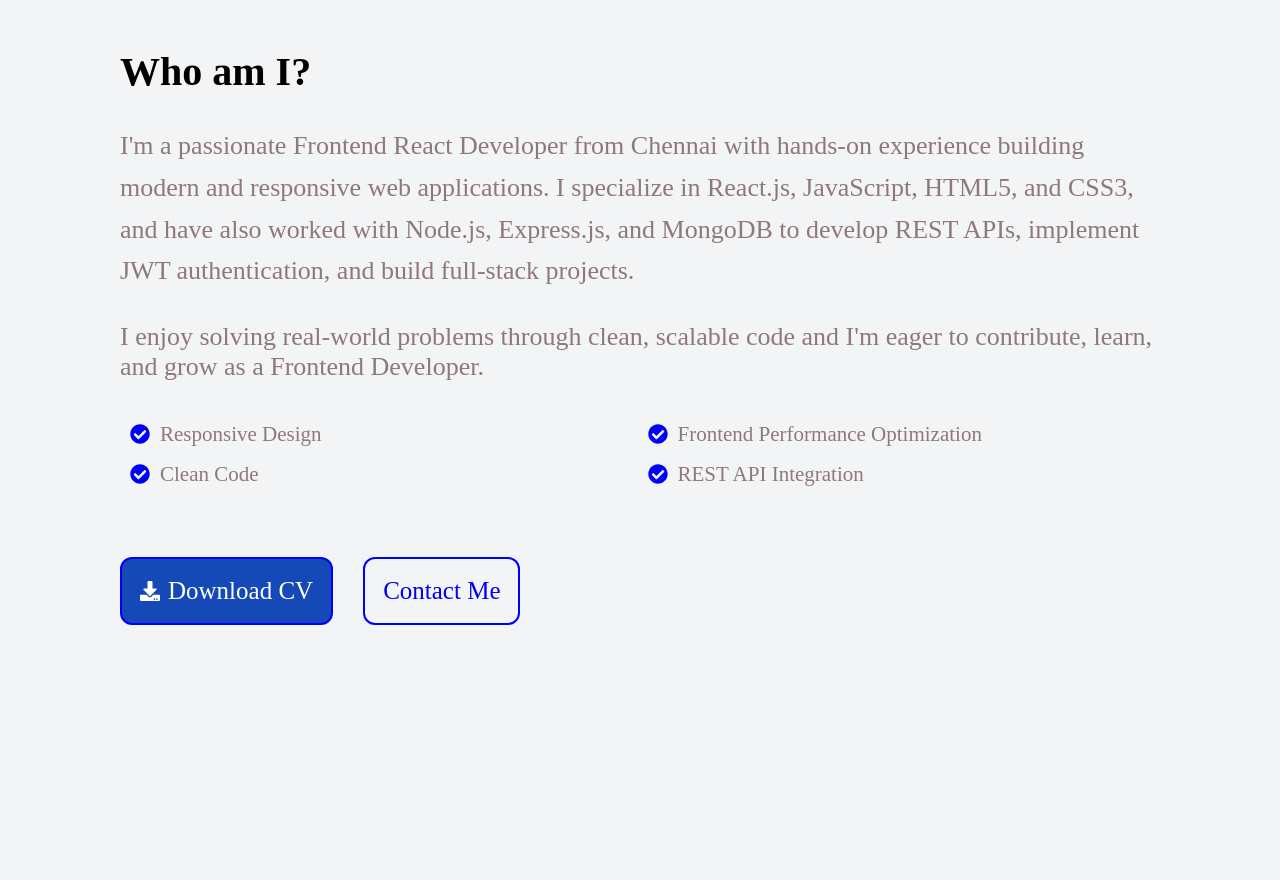
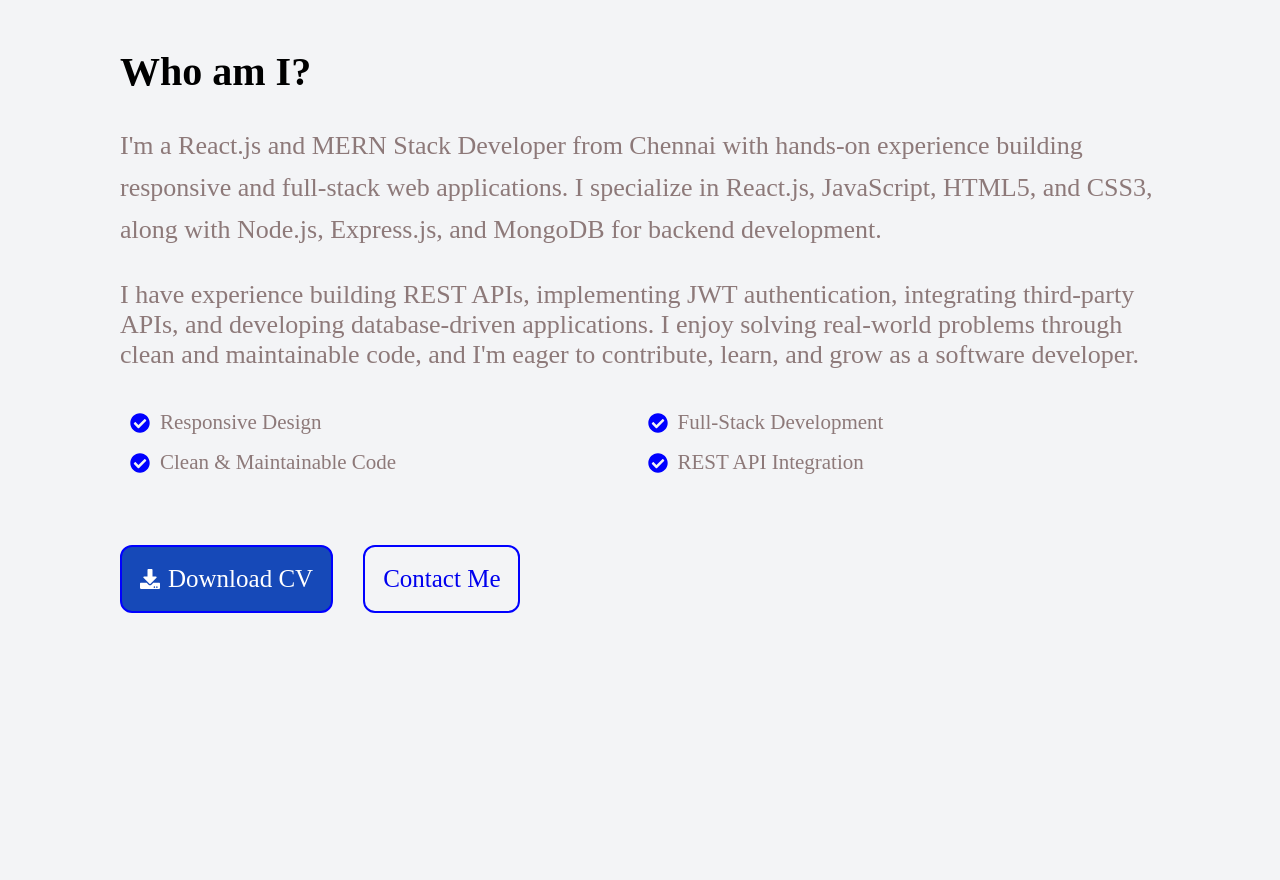
Before and after one commit to koti-312/KotiPortfolio, a React (Vite) app: page / in a window 1280 px wide. Shown: the part 1380-2260 px from the top of the page. Built offline with nearby package versions, Linux system fonts and the light colour scheme.

Commit message:
fix : about section UI

```diff
--- a/src/components/About/About.jsx
+++ b/src/components/About/About.jsx
@@ -11,16 +11,11 @@ const About = () => {
             <div className='about-content'>
                 <h3>Who am I?</h3>
                 <p className='about-description'>
-                    I'm a passionate Frontend React Developer from Chennai with
-                    hands-on experience building modern and responsive web applications.
-                    I specialize in React.js, JavaScript, HTML5, and CSS3, and have
-                    also worked with Node.js, Express.js, and MongoDB to develop REST APIs,
-                    implement JWT authentication, and build full-stack projects.
+                    I'm a React.js and MERN Stack Developer from Chennai with hands-on experience building responsive and full-stack web applications. I specialize in React.js, JavaScript, HTML5, and CSS3, along with Node.js, Express.js, and MongoDB for backend development.
                 </p>
 
                 <p className='about-tagline'>
-                    I enjoy solving real-world problems through clean, scalable code and I'm eager
-                    to contribute, learn, and grow as a Frontend Developer.
+                    I have experience building REST APIs, implementing JWT authentication, integrating third-party APIs, and developing database-driven applications. I enjoy solving real-world problems through clean and maintainable code, and I'm eager to contribute, learn, and grow as a software developer.
                 </p>
 
                 <div className='about-tags'>
@@ -31,12 +26,12 @@ const About = () => {
 
                     <div className='tag-item'>
                         <FaCheckCircle color='blue' size={20} />
-                        <span>Frontend Performance Optimization</span>
+                        <span>Full-Stack Development</span>
                     </div>
 
                     <div className='tag-item'>
                         <FaCheckCircle color='blue' size={20} />
-                        <span>Clean Code</span>
+                        <span>Clean & Maintainable Code</span>
                     </div>
 
                     <div className='tag-item'>
```
